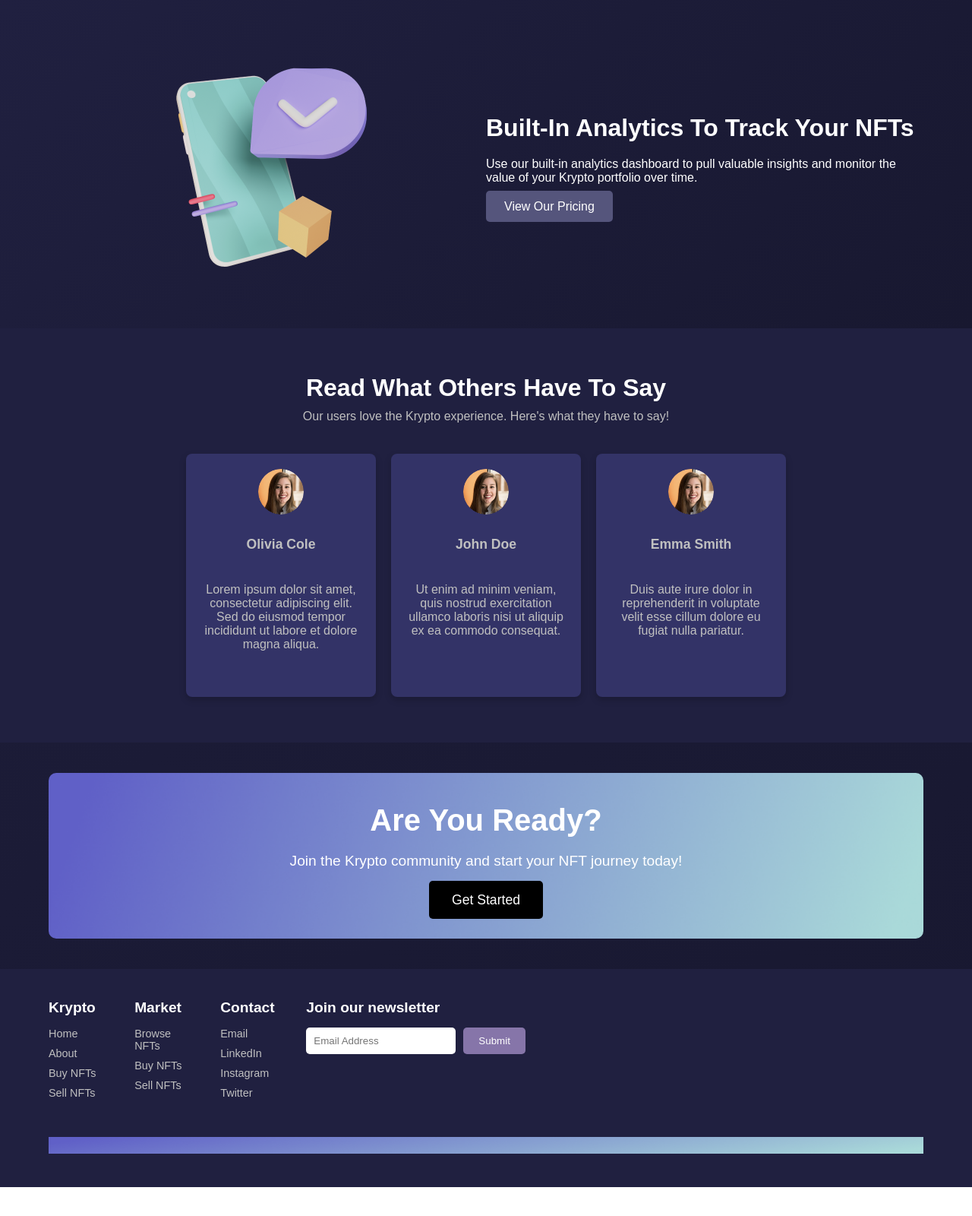
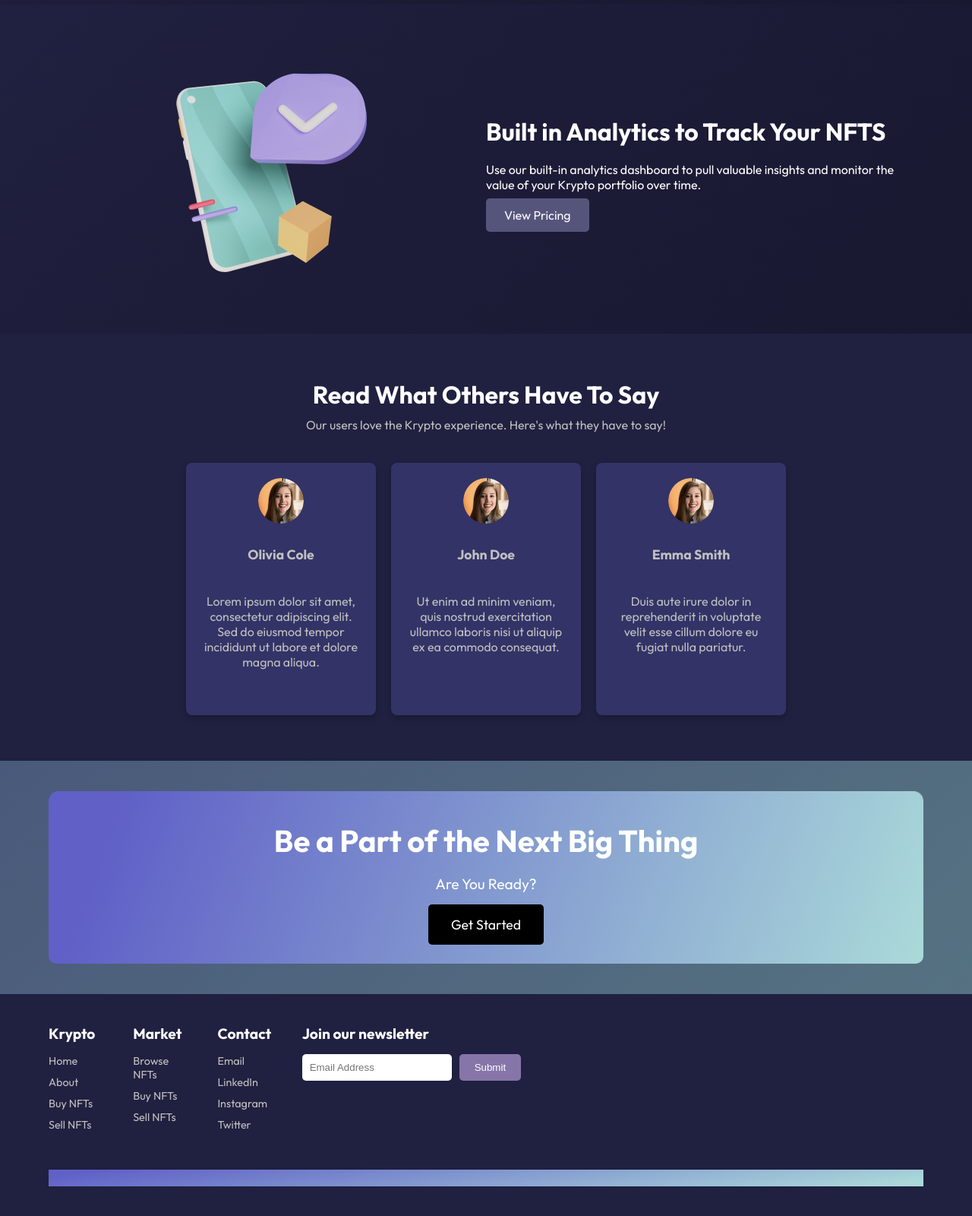
Before and after one commit to ann562/figmatocode2, a website: page docs/index.html in a window 1280 px wide. Shown: the part 1542-3142 px from the top of the page at 76% size. Before the commit the page ends 3104 px from the top, so only its background shows below. Drawn offline with Linux system fonts and the light colour scheme; a web font is replaced by a local one.

Commit message:
added gradient background and made final adjustments

```diff
--- a/docs/css/main.css
+++ b/docs/css/main.css
@@ -394,3 +394,41 @@ h1.logo span {
     width: 100%; /* Full width for gradient line */
     margin-top: 20px; /* Space above the line */
 }
+/* Image Container Styles */
+.image-container {
+    position: relative; /* Set position relative for absolute children */
+    width: 100%; /* Adjust width as needed */
+    max-width: 600px; /* Set max width for the image container */
+    margin: 20px auto; /* Center the container */
+}
+
+/* Background Image Styles */
+.background-image {
+    width: 100%; /* Make image responsive */
+    height: auto; /* Maintain aspect ratio */
+}
+
+/* Gradient Container Styles */
+.gradient-container {
+    position: relative; /* Position relative for absolute children */
+    min-height: 100vh; /* Minimum height of the container */
+    background: linear-gradient(135deg, rgba(77, 67, 158, 0.5), rgba(151, 213, 213, 0.5)); /* Gradient overlay with 50% opacity */
+}
+
+/* Existing Styles (Make sure these are included as well) */
+
+/* Hero Section Styles */
+.hero {
+    display: flex;
+    align-items: center;
+    justify-content: space-between;
+    padding: 80px 5%;
+}
+
+/* Footer Styles */
+.footer {
+    background: #202040; /* Same background as other sections */
+    color: #ffffff; /* White text color */
+    padding: 40px 5%; /* Padding for the footer */
+    z-index: 1; /* Ensure footer is above background elements */
+}
--- a/docs/index.html
+++ b/docs/index.html
@@ -5,14 +5,15 @@
     <meta name="viewport" content="width=device-width, initial-scale=1.0">
     <title>Krypto - NFT Marketplace</title>
     <link rel="stylesheet" href="css/main.css">
-    <link href="https://fonts.googleapis.com/css2?family=YourFontName:wght@400;700&display=swap" rel="stylesheet">
+    <link href="https://fonts.googleapis.com/css2?family=Outfit:wght@400;700&display=swap" rel="stylesheet">
 </head>
 <body>
+    <!-- Main Gradient Container -->
+    <div class="gradient-container">
         <!-- Header Section -->
         <header>
-        <!-- Navigation Menu -->
             <nav class="navbar">
-            <h1 class="logo">KRYPTO</span></h1>
+                <h1 class="logo">KRYPTO</h1>
                 <ul class="nav-links">
                     <li><a href="#">about</a></li>
                     <li><a href="#">pricing</a></li>
@@ -21,7 +22,6 @@
                 </ul>
             </nav>
             <!-- Hero Section -->
-
             <section class="hero">
                 <div class="hero-text">
                     <h2>Discover And Collect Rare NFTs</h2>
@@ -36,6 +36,7 @@
                 </div>
             </section>
         </header>
+
         <!-- Featured Section -->
         <section class="featured">
             <p>Featured On</p>
@@ -51,7 +52,6 @@
 
         <!-- Analytics Section -->
         <section class="analytics">
-
             <div class="analytics-content">
                 <h3>Built-In Analytics To Track Your NFTs</h3>
                 <p>Use our built-in analytics dashboard to pull valuable insights and monitor the value of your Krypto portfolio over time.</p>
@@ -61,15 +61,16 @@
                 <img src="images/task.png" alt="Analytics Dashboard" />
             </div>
         </section>
+
         <!-- Second Analytics Section -->
         <section class="analytics">
             <div class="analytics-image">
                 <img src="images/clip.png" alt="Advanced Analytics Dashboard" />
             </div>
             <div class="analytics-content">
-        <h3>Built-In Analytics To Track Your NFTs</h3>
+                <h3>Built in Analytics to Track Your NFTS </h3>
                 <p>Use our built-in analytics dashboard to pull valuable insights and monitor the value of your Krypto portfolio over time.</p>
-        <a href="#" class="btn secondary">View Our Pricing</a>
+                <a href="#" class="btn secondary">View Pricing</a>
             </div>
         </section>
 
@@ -93,7 +94,6 @@
                     <p class="name">Emma Smith</p>
                     <p>Duis aute irure dolor in reprehenderit in voluptate velit esse cillum dolore eu fugiat nulla pariatur.</p>
                 </div>
-
             </div>
         </section>
 
@@ -102,12 +102,13 @@
             <div class="cta-background">
                 <img src="images/Rectangle23.png" alt="Background Image" class="background-image" />
                 <div class="content">
-            <h3>Are You Ready?</h3>
-            <p>Join the Krypto community and start your NFT journey today!</p>
+                    <h3>Be a Part of the Next Big Thing</h3>
+                    <p>Are You Ready?</p>
                     <a href="#" class="btn primary">Get Started</a>
                 </div>
             </div>
         </section>
+
         <!-- Footer -->
         <footer class="footer">
             <div class="footer-container">
@@ -141,5 +142,8 @@
                     </form>
                 </div>
             </div>
-    <img src="images/Rectangle 24 (1).png" alt="Gradient Line" class="footer-gradient" /> <!-- Replace with your gradient image -->
+            <img src="images/Rectangle 24 (1).png" alt="Gradient Line" class="footer-gradient" />
         </footer>
+    </div>
+</body>
+</html>
```
Also changed, not shown: 1 other file. Lines whose indentation alone changed are shown as unchanged.
